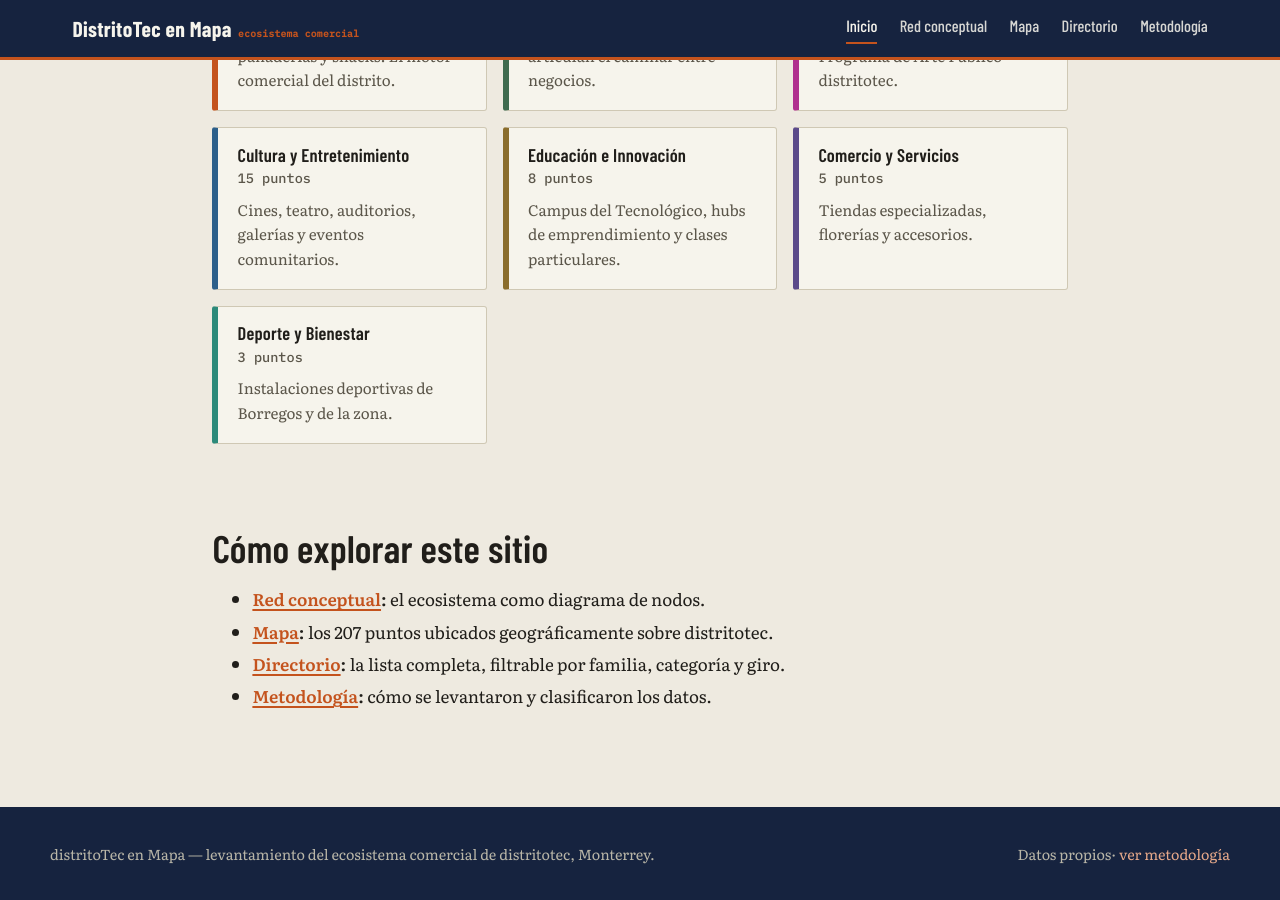
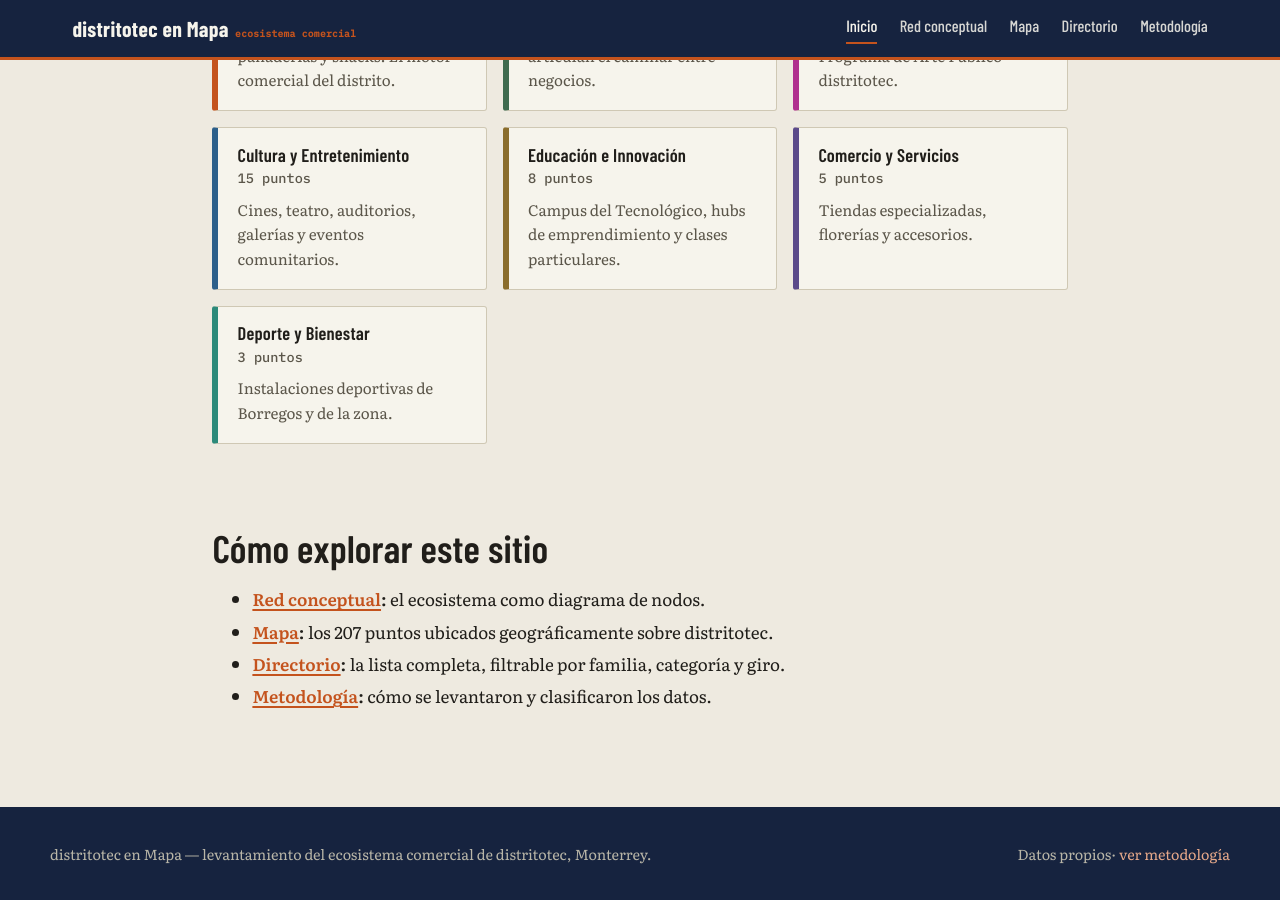
Before and after one commit to dudistritotec/negocios_locales, a Jekyll site: the page built from index.md, in a window 1280 px wide and 900 px high, scrolled down 1655 px. Built offline with Jekyll 4.4.1, drawn with Linux system fonts in a browser that asks for light colours.

Commit message:
update names

```diff
--- a/_layouts/default.html
+++ b/_layouts/default.html
@@ -15,7 +15,7 @@
 
 <div class="barra">
   <div class="barra-int">
-    <a class="marca" href="{{ '/' | relative_url }}">DistritoTec en Mapa <small>ecosistema&nbsp;comercial</small></a>
+    <a class="marca" href="{{ '/' | relative_url }}">distritotec en Mapa <small>ecosistema&nbsp;comercial</small></a>
     <nav class="nav">
       <a href="{{ '/' | relative_url }}" {% if page.url == '/' %}class="activa"{% endif %}>Inicio</a>
       <a href="{{ '/red-conceptual/' | relative_url }}" {% if page.url contains 'red-conceptual' %}class="activa"{% endif %}>Red conceptual</a>
@@ -30,7 +30,7 @@
 
 <footer>
   <div class="pie-int">
-    <div>distritoTec en Mapa — levantamiento del ecosistema comercial de distritotec, Monterrey.</div>
+    <div>distritotec en Mapa — levantamiento del ecosistema comercial de distritotec, Monterrey.</div>
     <div>Datos propios· <a href="{{ '/metodologia/' | relative_url }}">ver metodología</a></div>
   </div>
 </footer>
```
